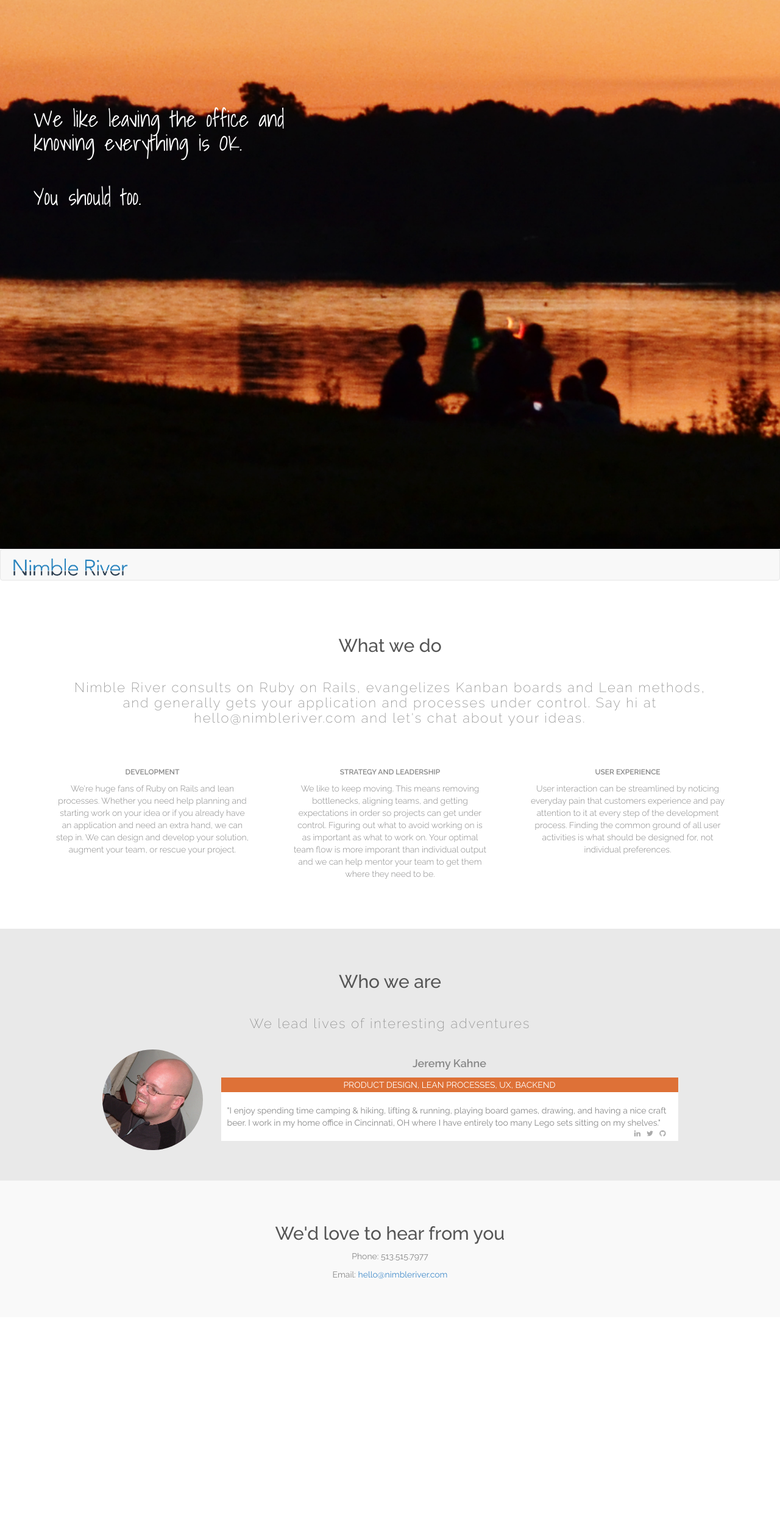
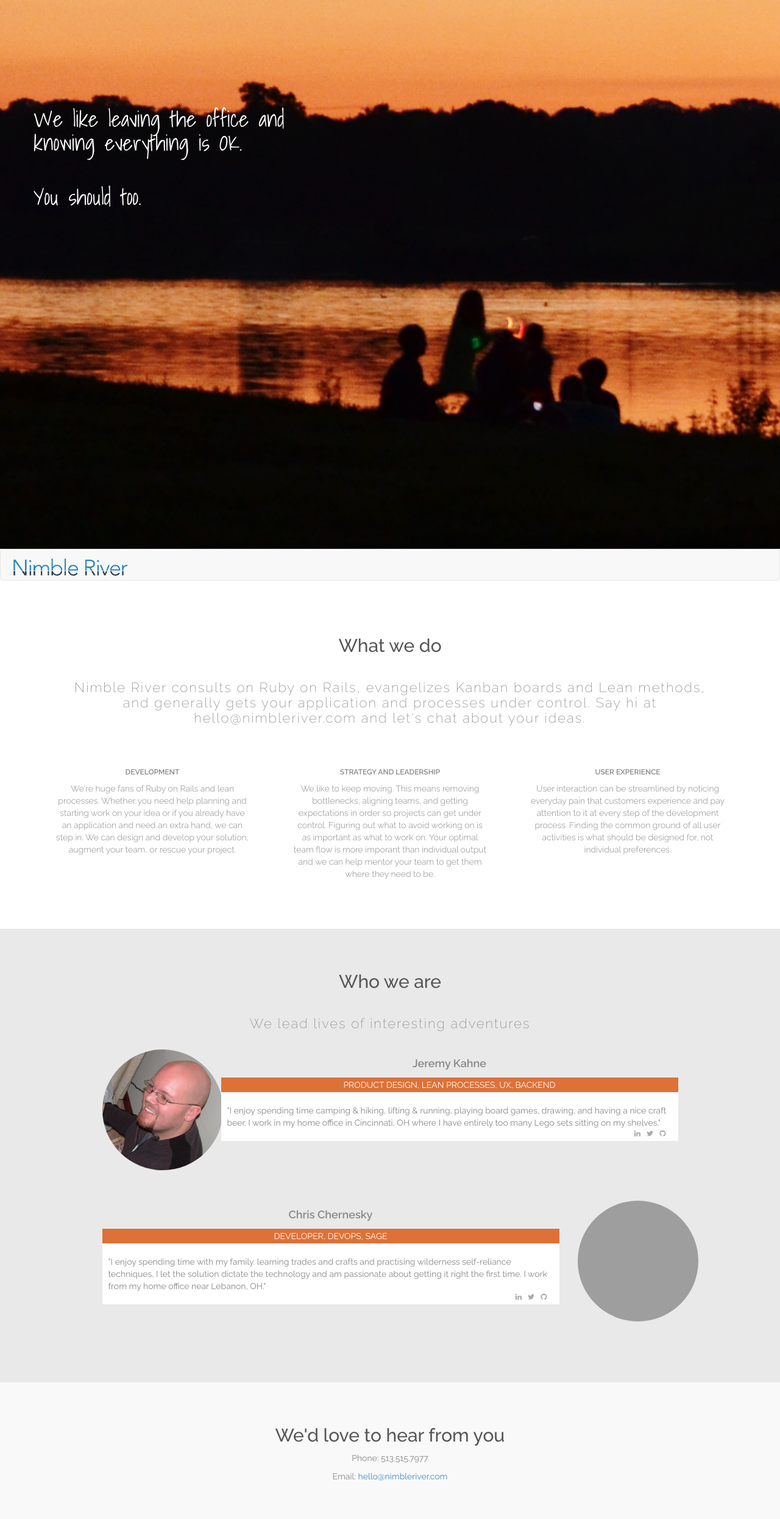
Before and after one commit to jkahne/nr, a Jekyll site: the page built from index.html, in a window 1280 px wide. Shown: the whole page at 61% size. Built offline with Jekyll 4.4.1, drawn with Linux system fonts in a browser that asks for light colours; nearby versions of some CDN libraries; before the commit the page ends 2160 px from its top, so only the background shows below that; grey boxes are pictures that could not be loaded.

Commit message:
add chris to who-we-are

```diff
--- a/_includes/who-we-are.html
+++ b/_includes/who-we-are.html
@@ -11,8 +11,9 @@
       <p class="subtitle">We lead lives of interesting adventures</p>
     </div>
   </div>
+
+
   <div class="row">
-
 
     <div class="col-sm-2 col-sm-offset-1">
       <div class="who-we-are--profile centered" >
@@ -26,9 +27,7 @@
         <div class="who-we-are--box">
           <div class="position">Product Design, Lean Processes, UX, Backend </div>
           <div class="details">
-            <blackquote>
             "I enjoy spending time camping &amp; hiking, lifting &amp; running,  playing board games, drawing, and having a nice craft beer.  I work in my home office in Cincinnati, OH where I have entirely too many Lego sets sitting on my shelves."
-            </blackquote>
             <span class="links">
 
               <a href="https://github.com/jkahne"><i class="fa fa-github"></i></a>
@@ -40,7 +39,41 @@
         </div>
       </div>
     </div>
+  </div>
 
+
+  <div class="row">
+
+    <div class="col-sm-2 col-sm-offset-1 hidden-md hidden-lg">
+      <div class="who-we-are--profile centered" >
+        <img class="circle" src="http://www.gravatar.com/avatar/e101e1b775c764326954252ad3233a91.png"/>
+      </div>
+    </div>
+
+    <div class="col-sm-8 col-md-offset-1">
+      <div class="who-we-are--profile">
+        <div class="name">Chris Chernesky</div>
+        <div class="who-we-are--box">
+          <div class="position">Developer, DevOps, Sage</div>
+          <div class="details">
+            "I enjoy spending time with my family. learning trades and crafts and practising wilderness self-reliance techniques, I let the solution dictate the technology and am passionate about getting it right the first time. I work from my home office near Lebanon, OH."
+            <span class="links">
+
+              <a href="https://github.com/chernesk"><i class="fa fa-github"></i></a>
+              <a href="https://twitter.com/chrischernesky"><i class="fa fa-twitter"></i></a>
+              <a href="https://www.linkedin.com/in/chrischernesky"><i class="fa fa-linkedin"></i></a>
+
+            </span>
+          </div>
+        </div>
+      </div>
+    </div>
+
+    <div class="col-sm-2 hidden-xs hidden-sm">
+      <div class="who-we-are--profile centered" >
+        <img class="circle" src="http://www.gravatar.com/avatar/e101e1b775c764326954252ad3233a91.png"/>
+      </div>
+    </div>
 
   </div>
 
--- a/css/blocks/who-we-are.css
+++ b/css/blocks/who-we-are.css
@@ -4,11 +4,13 @@
 }
 
 .who-we-are--profile{
+  margin-bottom:0px;
+  padding-bottom:50px;
 }
 
 .who-we-are--profile .circle{
-  width:100%;
-  max-width: 200px;
+  width:120%;
+  max-width: 300px;
   -moz-border-radius: 50%;
   -webkit-border-radius: 50%;
   -o-border-radius: 50%;
```
